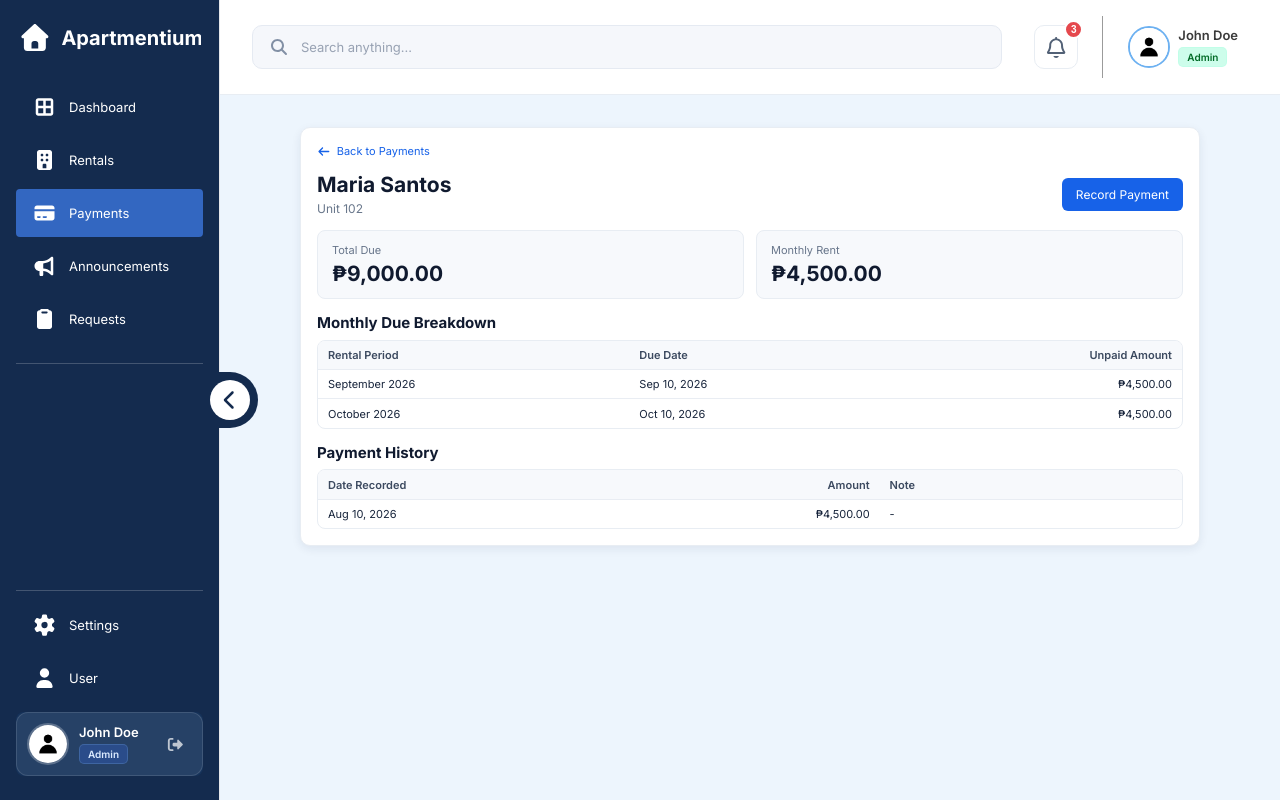
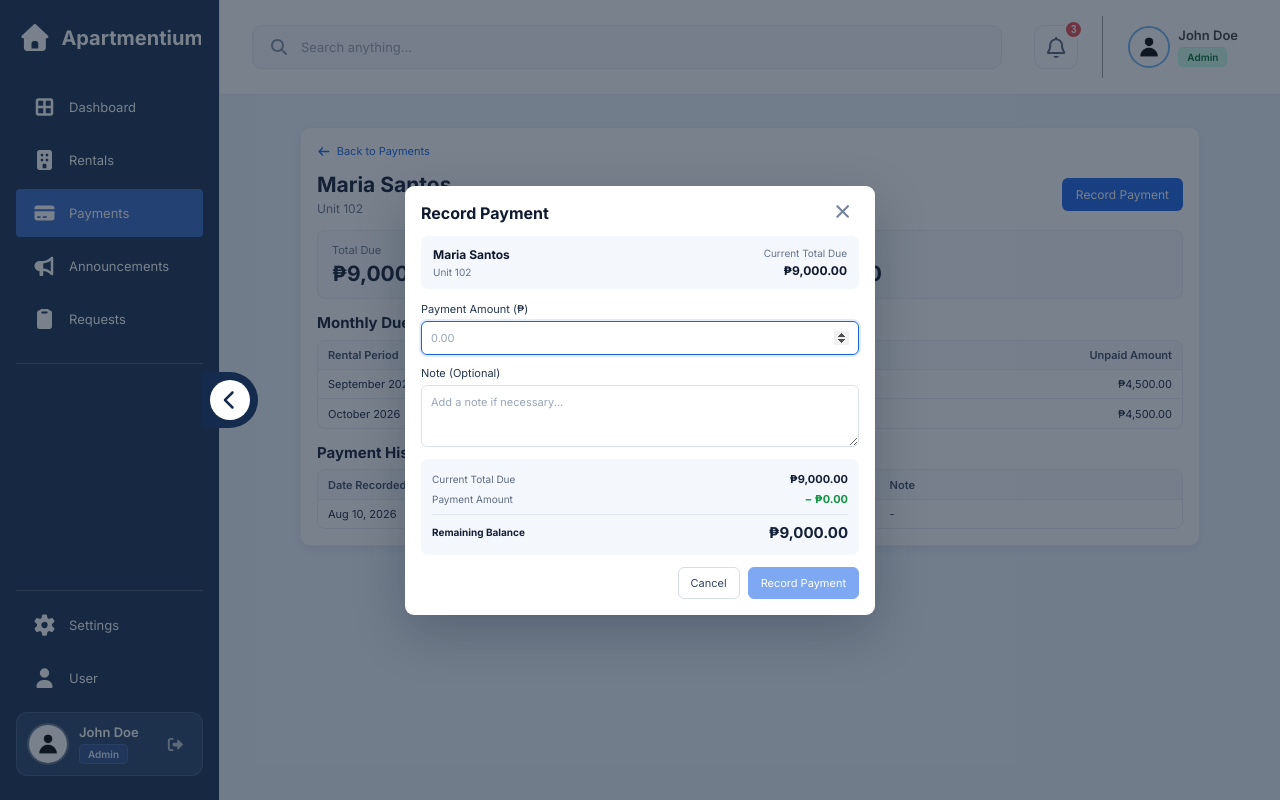
Before and after one commit to Stewpth/Apartment-Rental-Management, a React (Vite) app in the folder apartmentium-frontend/: page /admin/payments/1 in a window 1280 px wide. Both pictures are taken after a click on the button "Record Payment". Built offline with nearby package versions, Linux system fonts and the light colour scheme.

Commit message:
FEAT(Frontend): Create payment modal for Recording tenant's payment.

```diff
--- a/apartmentium-frontend/src/pages/Payments/ViewPayments/ViewPayments.jsx
+++ b/apartmentium-frontend/src/pages/Payments/ViewPayments/ViewPayments.jsx
@@ -1,9 +1,11 @@
+import { useState } from "react";
 import Sidebar from "../../../components/layout/Sidebar";
 import Header from "../../../components/layout/Header";
 import PaymentDetailsHeader from "./components/PaymentDetailsHeader";
 import PaymentSummary from "./components/PaymentSummary";
 import PaymentBreakdown from "./components/PaymentBreakdown";
 import PaymentHistory from "./components/PaymentHistory";
+import RecordPaymentModal from "./components/RecordPaymentModal";
 
 import "./ViewPayments.css";
 
@@ -29,6 +31,19 @@ const paymentDetails = {
 };
 
 export default function ViewPayments() {
+  const [totalDue, setTotalDue] = useState(9000);
+  const [history, setHistory] = useState(paymentDetails.history);
+  const [isRecordingPayment, setIsRecordingPayment] = useState(false);
+
+  function recordPayment({ amount, note }) {
+    setHistory((current) => [
+      { date: new Intl.DateTimeFormat("en-US", { month: "short", day: "numeric", year: "numeric" }).format(new Date()), amount: new Intl.NumberFormat("en-PH", { style: "currency", currency: "PHP" }).format(amount), note: note || "-" },
+      ...current,
+    ]);
+    setTotalDue((current) => Math.max(0, current - amount));
+    setIsRecordingPayment(false);
+  }
+
   return (
     <>
       <title>Payment Details</title>
@@ -42,18 +57,28 @@ export default function ViewPayments() {
                 <PaymentDetailsHeader
                   tenantName={paymentDetails.tenantName}
                   unit={paymentDetails.unit}
+                  onRecordPayment={() => setIsRecordingPayment(true)}
                 />
                 <PaymentSummary
-                  totalDue={paymentDetails.totalDue}
+                  totalDue={new Intl.NumberFormat("en-PH", { style: "currency", currency: "PHP" }).format(totalDue)}
                   monthlyRent={paymentDetails.monthlyRent}
                 />
                 <PaymentBreakdown items={paymentDetails.breakdown} />
-                <PaymentHistory payments={paymentDetails.history} />
+                <PaymentHistory payments={history} />
               </div>
             </div>
           </div>
         </main>
       </div>
+      {isRecordingPayment && (
+        <RecordPaymentModal
+          tenantName={paymentDetails.tenantName}
+          unit={paymentDetails.unit}
+          totalDue={totalDue}
+          onClose={() => setIsRecordingPayment(false)}
+          onSubmit={recordPayment}
+        />
+      )}
     </>
   );
 }
--- a/apartmentium-frontend/src/pages/Payments/ViewPayments/components/PaymentDetailsHeader.jsx
+++ b/apartmentium-frontend/src/pages/Payments/ViewPayments/components/PaymentDetailsHeader.jsx
@@ -3,7 +3,7 @@ import { FontAwesomeIcon } from "@fortawesome/react-fontawesome";
 import { faArrowLeft } from "@fortawesome/free-solid-svg-icons";
 import "./PaymentDetailsHeader.css";
 
-export default function PaymentDetailsHeader({ tenantName, unit }) {
+export default function PaymentDetailsHeader({ tenantName, unit, onRecordPayment }) {
   return (
     <header className="payment-details-header">
       <Link className="payment-back-link" to="/admin/payments">
@@ -15,7 +15,7 @@ export default function PaymentDetailsHeader({ tenantName, unit }) {
           <h1>{tenantName}</h1>
           <p>Unit {unit}</p>
         </div>
-        <button className="record-payment-button" type="button">Record Payment</button>
+        <button className="record-payment-button" type="button" onClick={onRecordPayment}>Record Payment</button>
       </div>
     </header>
   );
--- /dev/null
+++ b/apartmentium-frontend/src/pages/Payments/ViewPayments/components/RecordPaymentModal.css
@@ -0,0 +1,84 @@
+.record-payment-overlay {
+  position: fixed;
+  z-index: 1000;
+  inset: 0;
+  display: grid;
+  place-items: center;
+  padding: 16px;
+  background: rgba(25, 39, 57, 0.58);
+}
+
+.record-payment-modal {
+  box-sizing: border-box;
+  width: min(100%, 470px);
+  padding: 16px;
+  border-radius: 9px;
+  background: #fff;
+  box-shadow: 0 18px 50px rgba(10, 25, 45, 0.25);
+}
+
+.record-payment-modal-header,
+.record-payment-tenant,
+.record-payment-calculation div,
+.record-payment-actions {
+  display: flex;
+  align-items: center;
+  justify-content: space-between;
+}
+
+.record-payment-modal-header { margin-bottom: 12px; }
+.record-payment-modal-header h2 { margin: 0; color: #101a2f; font-size: 16px; }
+.record-payment-close { border: 0; background: transparent; color: #77849a; font-size: 17px; cursor: pointer; }
+
+.record-payment-tenant {
+  gap: 12px;
+  margin-bottom: 13px;
+  padding: 11px 12px;
+  border-radius: 7px;
+  background: #f4f7fb;
+}
+.record-payment-tenant > div:first-child,
+.record-payment-due { display: flex; flex-direction: column; gap: 4px; }
+.record-payment-tenant strong { color: #101a2f; font-size: 12px; }
+.record-payment-tenant span { color: #64738a; font-size: 10px; }
+.record-payment-due { align-items: flex-end; }
+
+.record-payment-field { display: flex; flex-direction: column; gap: 5px; margin: 11px 0; }
+.record-payment-field > span { color: #26364e; font-size: 11px; }
+.record-payment-field b { color: #e23b4b; }
+.record-payment-field input,
+.record-payment-field textarea {
+  box-sizing: border-box;
+  width: 100%;
+  padding: 9px;
+  border: 1px solid #d9e1eb;
+  border-radius: 6px;
+  background: #fff;
+  color: #142138;
+  font: inherit;
+  font-size: 11px;
+  outline: none;
+}
+.record-payment-field input:focus,
+.record-payment-field textarea:focus { border-color: #1762e8; box-shadow: 0 0 0 2px rgba(23, 98, 232, 0.12); }
+.record-payment-field textarea { resize: vertical; }
+.record-payment-field input::placeholder,
+.record-payment-field textarea::placeholder { color: #98a5b7; }
+
+.record-payment-calculation { margin-top: 12px; padding: 10px 11px; border-radius: 7px; background: #f4f7fb; }
+.record-payment-calculation div { padding: 3px 0; color: #5d6c82; font-size: 10px; }
+.record-payment-calculation strong { color: #142138; font-size: 11px; }
+.record-payment-calculation .record-payment-credit { color: #159447; }
+.record-payment-calculation .record-payment-remaining { margin-top: 5px; padding-top: 8px; border-top: 1px solid #dfe6ef; color: #142138; font-weight: 700; }
+.record-payment-calculation .record-payment-remaining strong { font-size: 15px; }
+.record-payment-error { margin: 8px 0 0; color: #c73544; font-size: 11px; }
+.record-payment-actions { justify-content: flex-end; gap: 8px; margin-top: 12px; }
+.record-payment-actions button { padding: 8px 12px; border-radius: 6px; font: inherit; font-size: 11px; cursor: pointer; }
+.record-payment-cancel { border: 1px solid #d5deea; background: #fff; color: #33445d; }
+.record-payment-submit { border: 1px solid #1762e8; background: #1762e8; color: #fff; }
+.record-payment-submit:disabled { opacity: .55; cursor: not-allowed; }
+
+@media (max-width: 420px) {
+  .record-payment-modal { padding: 13px; }
+  .record-payment-tenant { align-items: flex-start; }
+}
--- /dev/null
+++ b/apartmentium-frontend/src/pages/Payments/ViewPayments/components/RecordPaymentModal.jsx
@@ -0,0 +1,138 @@
+import { useState } from "react";
+import { FontAwesomeIcon } from "@fortawesome/react-fontawesome";
+import { faXmark } from "@fortawesome/free-solid-svg-icons";
+import "./RecordPaymentModal.css";
+
+const currency = new Intl.NumberFormat("en-PH", {
+  style: "currency",
+  currency: "PHP",
+  minimumFractionDigits: 2,
+});
+
+export default function RecordPaymentModal({
+  tenantName,
+  unit,
+  totalDue,
+  onClose,
+  onSubmit,
+}) {
+  const [amount, setAmount] = useState("");
+  const [note, setNote] = useState("");
+  const numericAmount = Number(amount) || 0;
+  const remaining = Math.max(totalDue - numericAmount, 0);
+
+  function handleSubmit(event) {
+    event.preventDefault();
+    if (numericAmount <= 0 || numericAmount > totalDue) return;
+    onSubmit({ amount: numericAmount, note: note.trim() });
+  }
+
+  return (
+    <div
+      className="record-payment-overlay"
+      onMouseDown={(event) => {
+        if (event.target === event.currentTarget) {
+          onClose();
+        }
+      }}
+      onKeyDown={(event) => {
+        if (event.key === "Escape") {
+          onClose();
+        }
+      }}
+    >
+      <section
+        className="record-payment-modal"
+        role="dialog"
+        aria-modal="true"
+        aria-labelledby="record-payment-title"
+      >
+        <header className="record-payment-modal-header">
+          <h2 id="record-payment-title">Record Payment</h2>
+          <button
+            type="button"
+            className="record-payment-close"
+            aria-label="Close dialog"
+            onClick={onClose}
+          >
+            <FontAwesomeIcon icon={faXmark} />
+          </button>
+        </header>
+        <div className="record-payment-tenant">
+          <div>
+            <strong>{tenantName}</strong>
+            <span>Unit {unit}</span>
+          </div>
+          <div className="record-payment-due">
+            <span>Current Total Due</span>
+            <strong>{currency.format(totalDue)}</strong>
+          </div>
+        </div>
+        <form onSubmit={handleSubmit}>
+          <label className="record-payment-field">
+            <span>Payment Amount (₱)</span>
+            <input
+              autoFocus
+              type="number"
+              min="0.01"
+              max={totalDue}
+              step="0.01"
+              required
+              value={amount}
+              onChange={(event) => setAmount(event.target.value)}
+              placeholder="0.00"
+            />
+          </label>
+          <label className="record-payment-field">
+            <span>Note (Optional)</span>
+            <textarea
+              value={note}
+              onChange={(event) => setNote(event.target.value)}
+              placeholder="Add a note if necessary..."
+              rows="3"
+            />
+          </label>
+          <div className="record-payment-calculation">
+            <div>
+              <span>Current Total Due</span>
+              <strong>{currency.format(totalDue)}</strong>
+            </div>
+            <div>
+              <span>Payment Amount</span>
+              <strong className="record-payment-credit">
+                − {currency.format(numericAmount)}
+              </strong>
+            </div>
+            <div className="record-payment-remaining">
+              <span>Remaining Balance</span>
+              <strong>{currency.format(remaining)}</strong>
+            </div>
+          </div>
+          {numericAmount > totalDue && (
+            <p className="record-payment-error" role="alert">
+              Payment cannot exceed the current total due.
+            </p>
+          )}
+          <footer className="record-payment-actions">
+            <button
+              type="button"
+              className="record-payment-cancel"
+              onClick={onClose}
+            >
+              Cancel
+            </button>
+            <button
+              type="submit"
+              className="record-payment-submit"
+              disabled={numericAmount <= 0 || numericAmount > totalDue}
+            >
+              Record Payment
+            </button>
+          </footer>
+        </form>
+      </section>
+    </div>
+  );
+}
+
+// TODO-BACKEND: The text on the notes must be 50 length below, use backend to do that.
```
